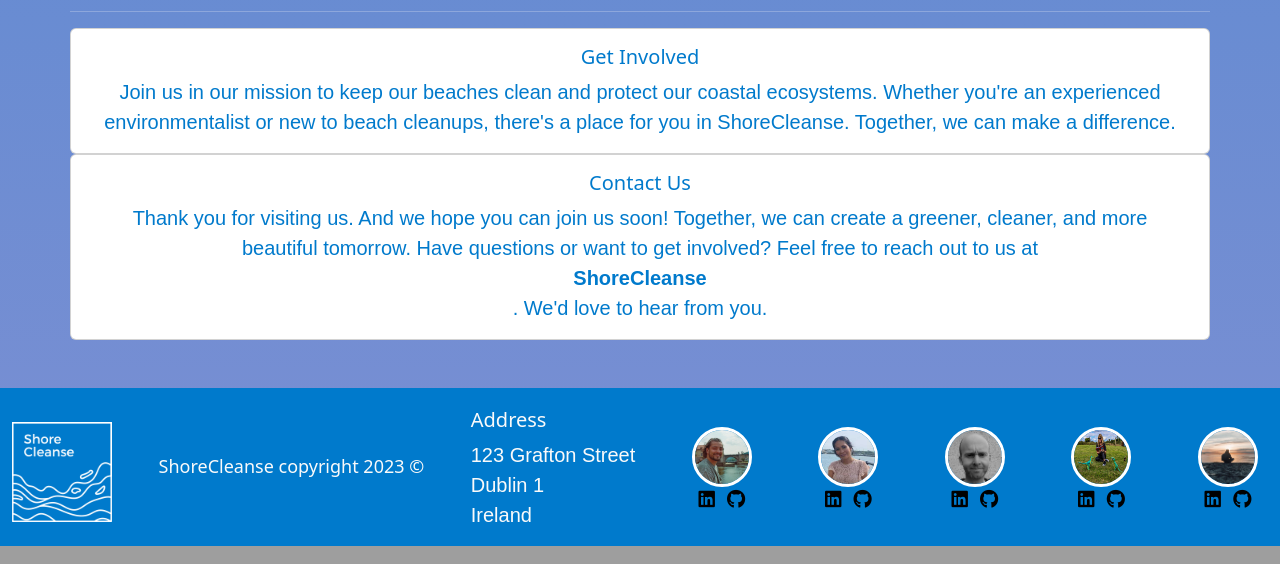
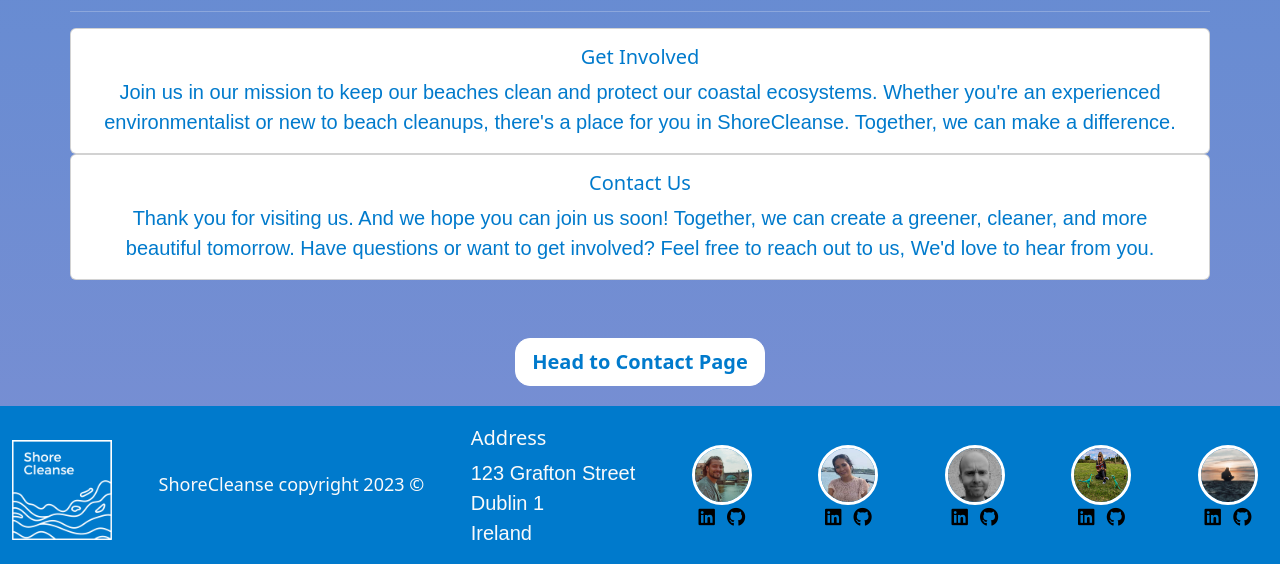
Before and after one commit to KTC96/ShoreCleanse, a Django app: page /about/ in a window 1280 px wide. Shown: the part 3064-3628 px from the top of the page. Run offline with Django 4.2, Linux system fonts and the light colour scheme; some libraries are stand-ins or nearby versions.

Commit message:
Add contact button

```diff
--- a/static/css/style.css
+++ b/static/css/style.css
@@ -645,6 +645,12 @@ footer {
 
 }
 
+.contact-button {
+    display: flex;
+    justify-content: center;
+    padding-bottom: 20px;
+}
+
 
 
 
--- a/templates/about.html
+++ b/templates/about.html
@@ -160,16 +160,27 @@
                             can
                             create a greener, cleaner, and more beautiful tomorrow. Have questions or want to get
                             involved?
-                            Feel free to reach out to us at <a class="nav-link"
-                                href="{% url 'contact' %}"><strong>ShoreCleanse</strong></a>. We'd love to hear from
+                            Feel free to reach out to us, We'd love to hear from
                             you.
+
+
+
+
+
                         </p>
+
+
+
                     </div>
                 </div>
             </div>
         </div>
     </div>
 </div>
+<div class="contact-button">
+<a class="btn btn-lg btn--cta btn-join" href="{% url 'contact' %}">Head to Contact Page
+</a>
+</div>
 
 
 
```
Also changed, not shown: templates/gallery.html (+4 -3 lines).
